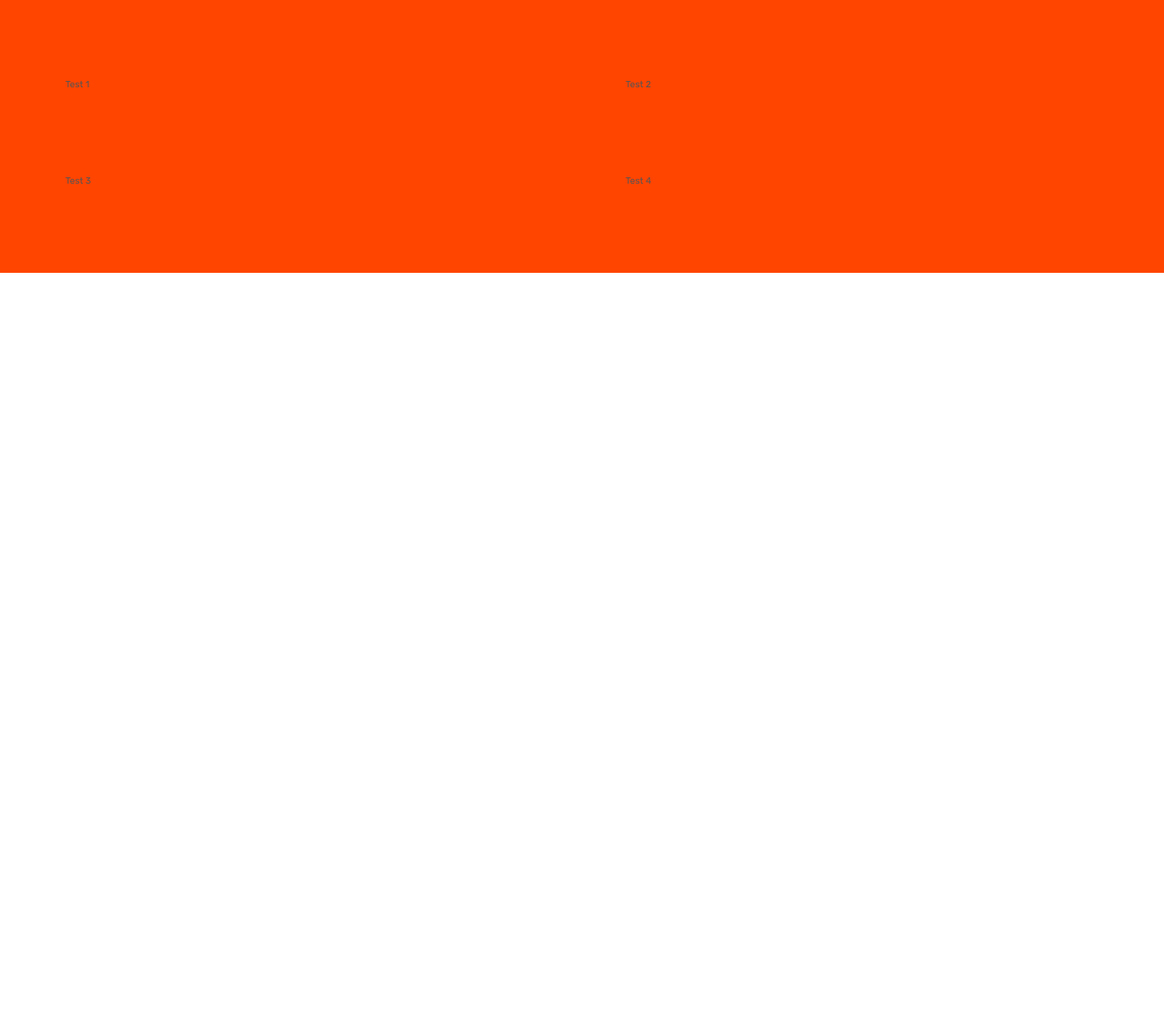
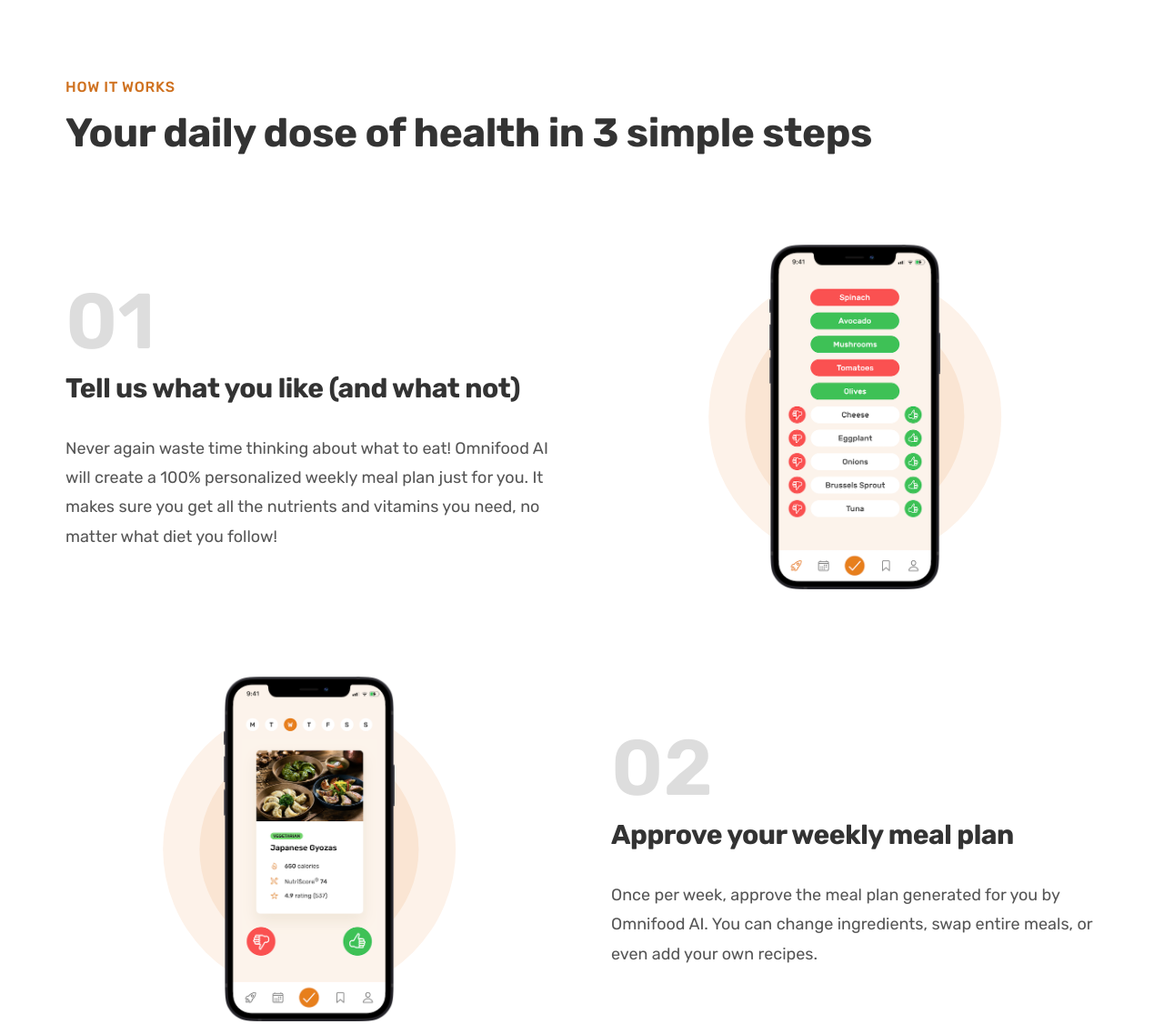
Before and after one commit to muntashir-wahid/Omnifood, a plain HTML site: page index.html in a window 1280 px wide. Shown: the part 768-1894 px from the top of the page at 91% size. Before the commit the page ends 1068 px from the top, so only its background shows below. Drawn offline with Linux system fonts and the light colour scheme.

Commit message:
finished the how it works section
completed the how it works section with Udemy instructor and learnt about spliting css files, trick of adding height to a pseudo element using padding bottom, and a lot desigining rules.

```diff
--- /dev/null
+++ b/css/general.css
@@ -0,0 +1,167 @@
+/*
+--- 01 TYPOGRAPHY SYSTEM
+
+-Font sizes (px) :
+10 / 12 / 14 / 16 / 18 / 20 / 24 / 30 / 36 / 44 / 52 / 62 / 74 / 86 / 98
+
+-Font weights :
+
+Default: 400
+Medium: 500
+Semi-bold: 600
+Blod: 700
+
+-Line heights :
+
+Default: 1
+Small: 1.05
+Paragraph default: 1.6
+
+
+--- 02 COLORS
+
+-Primary : #e67e22
+-Tints: #fdf2e9
+-Shades: #cf711f;
+-Accents:
+-Greys:
+#555
+#333
+
+--- 05 SHADOWS
+--- 06 BORDER-RADIUS
+
+- Default: 9px
+
+--- 07 WHITESPACE
+- Spacing system (px)
+2 / 4 / 8 / 12 / 16 / 24 / 32 / 48 / 64 / 80 / 96 / 128
+
+
+*/
+
+* {
+  margin: 0;
+  padding: 0;
+  box-sizing: border-box;
+}
+
+html {
+  font-size: 62.5%;
+}
+
+body {
+  font-family: "Rubik", sans-serif;
+  line-height: 1;
+  font-weight: 400;
+  color: #555;
+}
+
+/*                     */
+/* GENERAL REUSEABLE COMPONENTS */
+/*                   */
+
+.container {
+  max-width: 120rem;
+  padding: 0 3.2rem;
+  margin: 0 auto;
+}
+
+.grid {
+  display: grid;
+  column-gap: 6.4rem;
+  row-gap: 9.6rem;
+}
+
+.grid--2-cols {
+  grid-template-columns: repeat(2, 1fr);
+}
+
+.grid--3-cols {
+  grid-template-columns: repeat(3, 1fr);
+}
+
+.grid--center-v {
+  align-items: center;
+}
+
+.heading-primary,
+.heading-secondery,
+.heading-tertiary {
+  font-weight: 700;
+  color: #333;
+  letter-spacing: -0.5px;
+}
+
+.heading-primary {
+  font-size: 5.2rem;
+  line-height: 1.05;
+  font-weight: 700;
+  color: #333;
+  letter-spacing: -0.5px;
+  margin-bottom: 3.2rem;
+}
+
+.heading-secondery {
+  font-size: 4.4rem;
+  line-height: 1.2;
+  margin-bottom: 9.6rem;
+}
+
+.heading-tertiary {
+  font-size: 3rem;
+  line-height: 1.2;
+  margin-bottom: 3.2rem;
+}
+
+.subheading {
+  display: block;
+  font-size: 1.6rem;
+  color: #cf711f;
+  font-weight: 500;
+  text-transform: uppercase;
+  letter-spacing: 0.75px;
+  margin-bottom: 1.6rem;
+}
+
+.btn:link,
+.btn:visited {
+  display: inline-block;
+  font-size: 2rem;
+  text-decoration: none;
+  font-weight: 600;
+  padding: 1.6rem 3.2rem;
+  border-radius: 9px;
+  /* Put transition on original state */
+  transition: background-color 0.3s;
+}
+
+.btn--full:link,
+.btn--full:visited {
+  background-color: #e67e22;
+  color: #fff;
+}
+
+.btn--full:hover,
+.btn-full:active {
+  background-color: #cf711f;
+}
+
+.btn--outline:link,
+.btn--outline:visited {
+  background-color: #fff;
+  color: #555;
+}
+
+.btn--outline:hover,
+.btn--outline:active {
+  background-color: #fdf2e9;
+  /* border: 3px solid #fff; */
+
+  /* Trick to add border inside*/
+  box-shadow: inset 0 0 0 3px #fff;
+}
+
+.margin-righ-sm {
+  margin-right: 1.6rem !important;
+}
--- a/css/style.css
+++ b/css/style.css
@@ -1,136 +1,3 @@
-/*
---- 01 TYPOGRAPHY SYSTEM
-
--Font sizes (px) :
-10 / 12 / 14 / 16 / 18 / 20 / 24 / 30 / 36 / 44 / 52 / 62 / 74 / 86 / 98
-
--Font weights :
-
-Default: 400
-Medium: 500
-Semi-bold: 600
-Blod: 700
-
--Line heights :
-
-Default: 1
-Small: 1.05
-Paragraph default: 1.6
-
-
---- 02 COLORS
-
--Primary : #e67e22
--Tints: #fdf2e9
--Shades: #cf711f;
--Accents:
--Greys:
-#555
-#333
-
---- 05 SHADOWS
---- 06 BORDER-RADIUS
-
-- Default: 9px
-
---- 07 WHITESPACE
-- Spacing system (px)
-2 / 4 / 8 / 12 / 16 / 24 / 32 / 48 / 64 / 80 / 96 / 128
-
-
-*/
-
-* {
-  margin: 0;
-  padding: 0;
-  box-sizing: border-box;
-}
-
-html {
-  font-size: 62.5%;
-}
-
-body {
-  font-family: "Rubik", sans-serif;
-  line-height: 1;
-  font-weight: 400;
-  color: #555;
-}
-
-/*                     */
-/* GENERAL REUSEABLE COMPONENTS */
-/*                   */
-
-.container {
-  max-width: 120rem;
-  padding: 0 3.2rem;
-  margin: 0 auto;
-}
-
-.grid {
-  display: grid;
-  gap: 9.6rem;
-}
-
-.grid--2-cols {
-  grid-template-columns: repeat(2, 1fr);
-}
-
-.grid--3-cols {
-  grid-template-columns: repeat(3, 1fr);
-}
-
-.heading-primary {
-  font-size: 5.2rem;
-  font-weight: 700;
-  line-height: 1.05;
-  color: #333;
-  letter-spacing: -0.5px;
-  margin-bottom: 3.2rem;
-}
-
-.btn:link,
-.btn:visited {
-  display: inline-block;
-  font-size: 2rem;
-  text-decoration: none;
-  font-weight: 600;
-  padding: 1.6rem 3.2rem;
-  border-radius: 9px;
-  /* Put transition on original state */
-  transition: background-color 0.3s;
-}
-
-.btn--full:link,
-.btn--full:visited {
-  background-color: #e67e22;
-  color: #fff;
-}
-
-.btn--full:hover,
-.btn-full:active {
-  background-color: #cf711f;
-}
-
-.btn--outline:link,
-.btn--outline:visited {
-  background-color: #fff;
-  color: #555;
-}
-
-.btn--outline:hover,
-.btn--outline:active {
-  background-color: #fdf2e9;
-  /* border: 3px solid #fff; */
-
-  /* Trick to add border inside*/
-  box-shadow: inset 0 0 0 3px #fff;
-}
-
-.margin-righ-sm {
-  margin-right: 1.6rem !important;
-}
-
 /*         */
 /* HEADER */
 /*       */
@@ -256,6 +123,54 @@ body {
 /*                     */
 
 .section-how {
-  background-color: orangered;
   padding: 9.6rem 0;
 }
+
+.step-num {
+  font-size: 8.6rem;
+  font-weight: 600;
+  color: #ddd;
+  margin-bottom: 1.2rem;
+}
+
+.step-description {
+  font-size: 1.8rem;
+  line-height: 1.8;
+}
+
+.step-img-box {
+  display: flex;
+  justify-content: center;
+  align-items: center;
+  position: relative;
+}
+
+.step-img-box::before,
+.step-img-box::after {
+  content: "";
+  display: block;
+  border-radius: 50%;
+  position: absolute;
+  top: 50%;
+  left: 50%;
+  transform: translate(-50%, -50%);
+}
+
+.step-img-box::before {
+  width: 60%;
+  /* 60% of parent's width */
+  padding-bottom: 60%;
+  background-color: #fdf2e9;
+  z-index: -2;
+}
+
+.step-img-box::after {
+  width: 45%;
+  padding-bottom: 45%;
+  background-color: #fae5d3;
+  z-index: -1;
+}
+
+.step-img {
+  width: 35%;
+}
--- a/index.html
+++ b/index.html
@@ -10,6 +10,7 @@
       href="https://fonts.googleapis.com/css2?family=Rubik:wght@400;500;600;700&display=swap"
       rel="stylesheet"
     />
+    <link rel="stylesheet" href="./css/general.css" />
     <link rel="stylesheet" href="./css/style.css" />
     <title>Omnifood</title>
   </head>
@@ -85,11 +86,72 @@
       </section>
 
       <section class="section-how">
-        <div class="container grid grid--2-cols">
-          <div>Test 1</div>
-          <div>Test 2</div>
-          <div>Test 3</div>
-          <div>Test 4</div>
+        <div class="container">
+          <span class="subheading">How it works</span>
+          <h2 class="heading-secondery">
+            Your daily dose of health in 3 simple steps
+          </h2>
+        </div>
+        <div class="container grid grid--2-cols grid--center-v">
+          <!-- Step - 1 -->
+
+          <div class="step-text-box">
+            <p class="step-num">01</p>
+            <h3 class="heading-tertiary">
+              Tell us what you like (and what not)
+            </h3>
+            <p class="step-description">
+              Never again waste time thinking about what to eat! Omnifood AI
+              will create a 100% personalized weekly meal plan just for you. It
+              makes sure you get all the nutrients and vitamins you need, no
+              matter what diet you follow!
+            </p>
+          </div>
+          <div class="step-img-box">
+            <img
+              src="./img/app/app-screen-1.png"
+              alt="iPhone App preferences selection screen"
+              class="step-img"
+            />
+          </div>
+
+          <!-- Step 2 -->
+
+          <div class="step-img-box">
+            <img
+              src="./img/app/app-screen-2.png"
+              alt="iPhone App mean approving plan screen"
+              class="step-img"
+            />
+          </div>
+          <div class="step-text-box">
+            <p class="step-num">02</p>
+            <h3 class="heading-tertiary">Approve your weekly meal plan</h3>
+            <p class="step-description">
+              Once per week, approve the meal plan generated for you by Omnifood
+              AI. You can change ingredients, swap entire meals, or even add
+              your own recipes.
+            </p>
+          </div>
+
+          <!-- Step - 3 -->
+
+          <div class="step-text-box">
+            <p class="step-num">03</p>
+            <h3 class="heading-tertiary">Receive meals at convenient time</h3>
+            <p class="step-description">
+              Best chefs in town will cook your selected meal every day, and we
+              will deliver it to your door whenever works best for you. You can
+              change delivery schedule and address daily!
+            </p>
+          </div>
+          <div class="step-img-box">
+            <img
+              src="./img/app/app-screen-3.png"
+              alt="iPhone App delivery screen"
+              class="step-img"
+            />
+          </div>
         </div>
       </section>
     </main>
```
